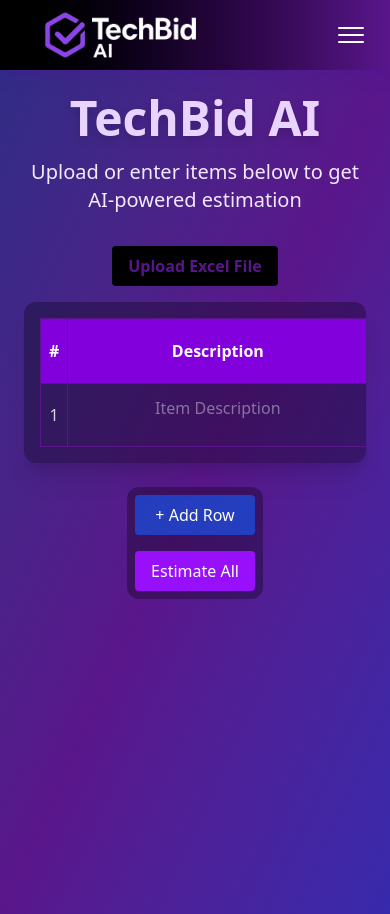
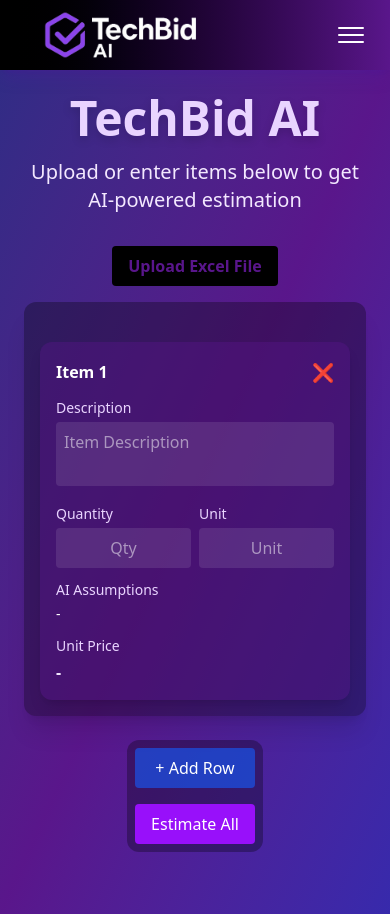
Before and after one commit to Sharukh-Ahmed/TechBid-AI, a React (Vite) app in the folder client/: page /estimator in a window 390 px wide. Built offline with nearby package versions, Linux system fonts and the light colour scheme.

Commit message:
Mobile UI

```diff
--- a/client/src/pages/EstimatorPage.jsx
+++ b/client/src/pages/EstimatorPage.jsx
@@ -39,7 +39,7 @@
 
     setLoading(true);
     try {
-      const response = await fetch('https://techbid-ai-server.onrender.com/estimate', {
+      const response = await fetch('http://localhost:5000/estimate', {
         method: 'POST',
         headers: { 'Content-Type': 'application/json' },
         body: JSON.stringify({
@@ -178,6 +178,7 @@
         transition={{ duration: 0.6 }}
         className="w-full max-w-6xl bg-black/30 text-gray-300 rounded-xl shadow-xl p-4 overflow-auto"
       >
+        <div className='hidden sm:block'>
         <table className="w-full table-auto border-collapse">
           <thead>
             <tr className="bg-purple-700 text-white">
@@ -234,6 +235,64 @@
             ))}
           </tbody>
         </table>
+        </div>
+
+        {/* Mobile Table View */}
+        <div className="sm:hidden space-y-4 mt-6">
+          {items.map((item, index) => (
+            <div key={item.id} className="bg-purple-900/40 rounded-xl p-4 space-y-3 shadow-lg">
+              <div className="flex justify-between items-center">
+                <h3 className="font-bold text-white">Item {index + 1}</h3>
+                <button onClick={() => removeItem(index)} className="text-red-400 hover:text-red-600 text-lg">❌</button>
+              </div>
+
+              <div>
+                <label className="block text-purple-200 text-sm mb-1">Description</label>
+                <textarea
+                  className="w-full px-2 py-2 resize-none rounded bg-white/10 text-white outline-none focus:ring-0"
+                  value={item.description}
+                  placeholder="Item Description"
+                  onChange={(e) => handleItemChange(index, 'description', e.target.value)}
+                />
+              </div>
+
+              <div className="flex gap-2">
+                <div className="flex-1">
+                  <label className="block text-purple-200 text-sm mb-1">Quantity</label>
+                  <input
+                    type="number"
+                    className="w-full px-2 py-2 rounded bg-white/10 text-white outline-none text-center"
+                    placeholder="Qty"
+                    value={item.quantity}
+                    onChange={(e) => handleItemChange(index, 'quantity', e.target.value)}
+                  />
+                </div>
+
+                <div className="flex-1">
+                  <label className="block text-purple-200 text-sm mb-1">Unit</label>
+                  <input
+                    type="text"
+                    className="w-full px-2 py-2 rounded bg-white/10 text-white outline-none text-center"
+                    placeholder="Unit"
+                    value={item.unit}
+                    onChange={(e) => handleItemChange(index, 'unit', e.target.value)}
+                  />
+                </div>
+              </div>
+
+              <div>
+                <label className="block text-purple-200 text-sm mb-1">AI Assumptions</label>
+                <div className="text-white text-sm">{item.aiPrice || '-'}</div>
+              </div>
+
+              <div>
+                <label className="block text-purple-200 text-sm mb-1">Unit Price</label>
+                <div className="text-purple-100 font-semibold">{item.assumptions || '-'}</div>
+              </div>
+            </div>
+          ))}
+        </div>
+
 
       </motion.div>
 
```
Also changed, not shown: 1 other file (tests, documents, lock files or other folders).
